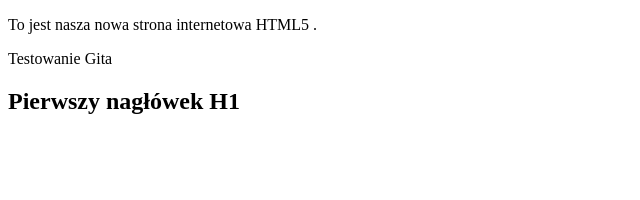
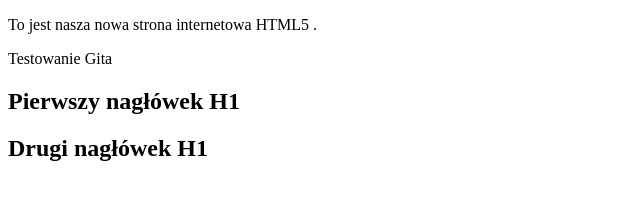
Before and after one commit to shymo1977/nauka-gita-2, a plain HTML site: page index.html in a window 1280 px wide. Shown: the whole page, without its empty margins (0-640 px from the left). Drawn offline with Linux system fonts and the light colour scheme.

Commit message:
Add two article with h1

```diff
--- a/index.html
+++ b/index.html
@@ -20,6 +20,10 @@
   <article>
 <h1>Pierwszy nagłówek H1<h1>
 </article>
+  <article>
+<h1>Drugi nagłówek H1<h1>
+</article>
+
 
 <footer></footer>
 
```
